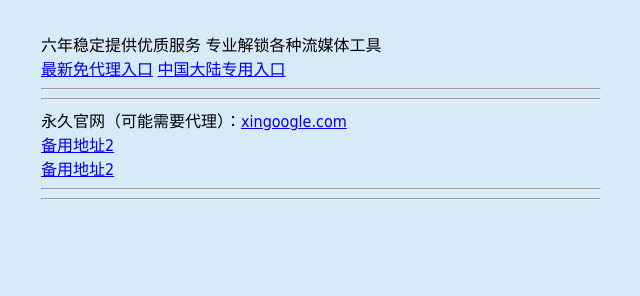
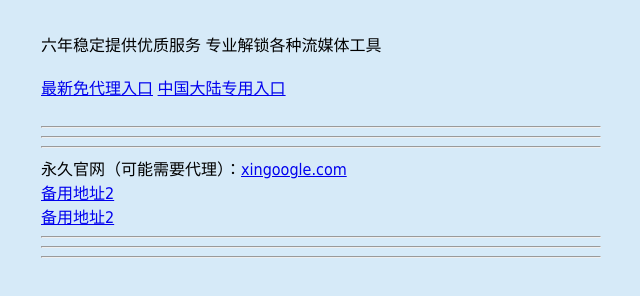
Before and after one commit to xingoogle/xingoogle.github.io, a plain HTML site: page index.html in a window 1280 px wide. Shown: the part 116-412 px from the top of the page, without its empty margins (319-959 px from the left). Drawn offline with Linux system fonts and the light colour scheme.

Commit message:
Update index.html

```diff
--- a/index.html
+++ b/index.html
@@ -14,15 +14,18 @@
 <body>
 
   <h1>新谷歌</h1>
-	    	    <p>新谷歌--新世界     你值得拥有</p>
+	    	    <p>新谷歌--新世界       你值得拥有</p>
 	            <br>
 	            六年稳定提供优质服务    专业解锁各种流媒体工具
-	            <br>
+	        <br>
+	        <br>
 	    	    <a class="about" id="link"  href="https://xingooogle.cc/">最新免代理入口</a>
 	    	    <a class="about" id="link"  href="http://222.186.134.147:10010/">中国大陆专用入口</a>
                 <br>
+	        <br>
 	    	    <hr/>
 	    	    <hr/>
+	            <hr/>
 	    	     永久官网（可能需要代理）：<a href="https://xingoogle.com/">xingoogle.com</a>
 	    	     <br>
 	    	    <a href="https://z3.xingoogle.com/"> 备用地址2</a>
@@ -30,6 +33,7 @@
 	    	      <a href="http://91.238.203.52:10010/"> 备用地址2</a>
 	              <hr/>
 	    	      <hr/>
+	              <hr/>
 
 
 
```
